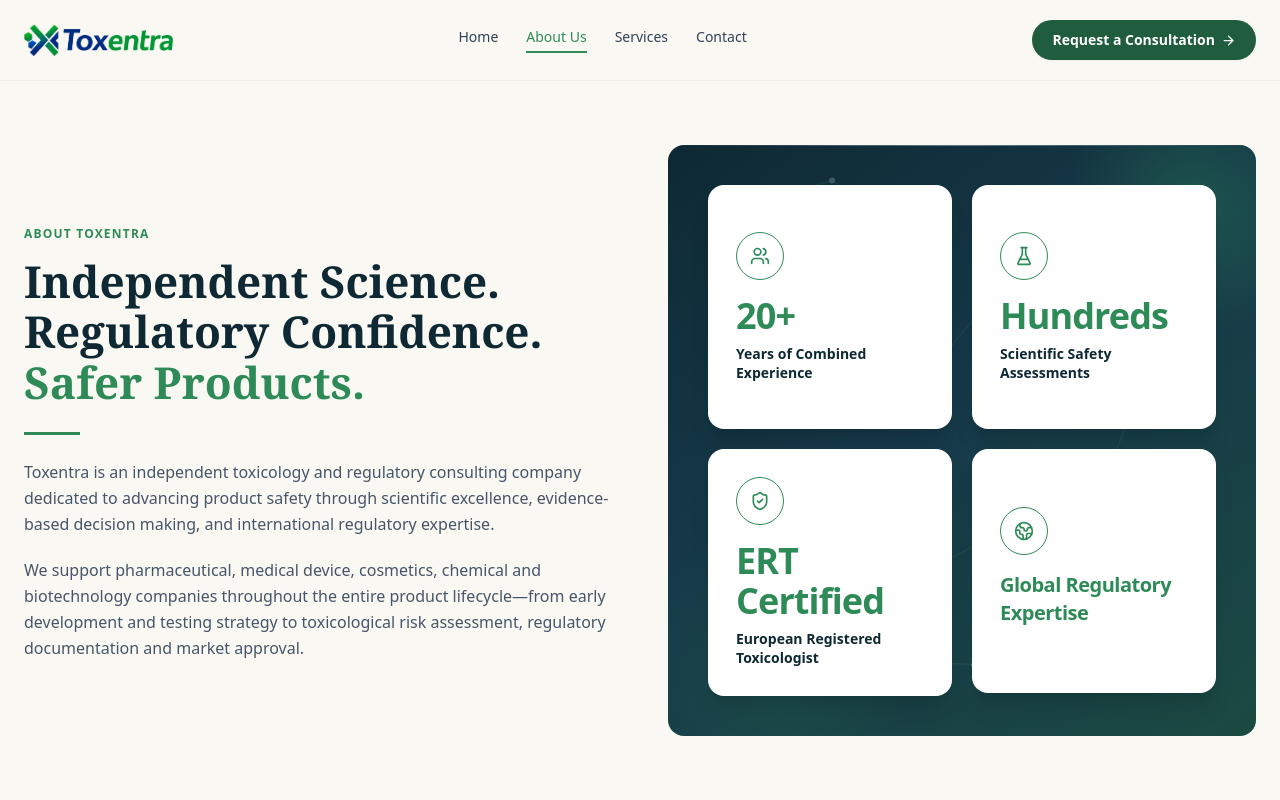
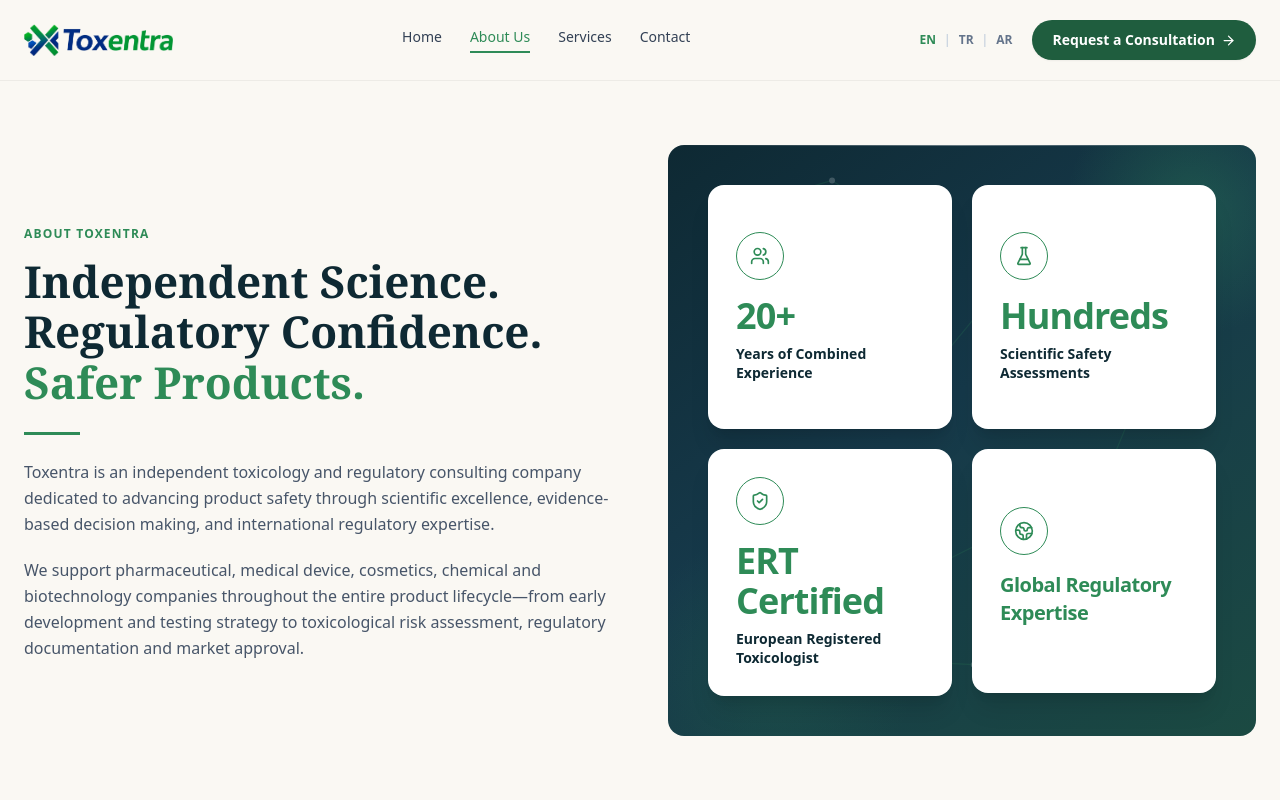
Before and after one commit to shandesipahi/Toxentra-Website, a Next.js app: page /about in a window 1280 px wide. Shown: the top 800 px of the page. Built offline with nearby package versions, Linux system fonts and the light colour scheme.

Commit message:
Update Navbar.js

```diff
--- a/components/Navbar.js
+++ b/components/Navbar.js
@@ -2,30 +2,72 @@
 
 import { useState } from "react";
 import Link from "next/link";
+import { usePathname } from "next/navigation";
 import { Menu, X, ArrowRight } from "lucide-react";
 import { LogoDark } from "./Logo";
 
-const navLinks = [
-  { label: "Home", href: "/" },
-  { label: "About Us", href: "/about" },
-  { label: "Services", href: "/services" },
-  { label: "Contact", href: "/contact" },
-];
+const NAV_IDS = ["home", "about", "services", "contact"];
+const PATHS = { home: "", about: "/about", services: "/services", contact: "/contact" };
 
-export default function Navbar({ active }) {
+const LABELS = {
+  en: { home: "Home", about: "About Us", services: "Services", contact: "Contact", cta: "Request a Consultation" },
+  tr: { home: "Ana Sayfa", about: "Hakkımızda", services: "Hizmetler", contact: "İletişim", cta: "Danışmanlık Talep Edin" },
+  ar: { home: "الرئيسية", about: "من نحن", services: "الخدمات", contact: "اتصل بنا", cta: "اطلب استشارة" },
+};
+
+// Backward-compatible: old pages pass full English labels (e.g. "About Us"),
+// new locale pages pass stable ids (e.g. "about").
+const LEGACY_MAP = { Home: "home", "About Us": "about", Services: "services", Contact: "contact" };
+function normalize(active) {
+  if (!active) return "";
+  return LEGACY_MAP[active] || active.toLowerCase();
+}
+
+function stripLocale(path) {
+  if (!path) return "/";
+  if (path.startsWith("/tr")) return path.slice(3) || "/";
+  if (path.startsWith("/ar")) return path.slice(3) || "/";
+  return path;
+}
+
+export default function Navbar({ active, locale = "en" }) {
   const [menuOpen, setMenuOpen] = useState(false);
+  const pathname = usePathname();
+  const t = LABELS[locale] || LABELS.en;
+  const prefix = locale === "en" ? "" : `/${locale}`;
+  const activeId = normalize(active);
+  const basePath = stripLocale(pathname);
+  const basePathForLink = basePath === "/" ? "" : basePath;
+
+  const navLinks = NAV_IDS.map((id) => ({
+    id,
+    label: t[id],
+    href: `${prefix}${PATHS[id]}` || "/",
+  }));
+
+  const switcher = (
+    <div className="flex items-center gap-2 text-xs font-semibold text-slate-500">
+      <Link href={basePathForLink || "/"} className={locale === "en" ? "text-green" : "hover:text-navy"}>EN</Link>
+      <span className="text-slate-300">|</span>
+      <Link href={`/tr${basePathForLink}`} className={locale === "tr" ? "text-green" : "hover:text-navy"}>TR</Link>
+      <span className="text-slate-300">|</span>
+      <Link href={`/ar${basePathForLink}`} className={locale === "ar" ? "text-green" : "hover:text-navy"}>AR</Link>
+    </div>
+  );
 
   return (
     <header className="sticky top-0 z-50 bg-cream/95 backdrop-blur border-b border-black/5">
-      <div className="max-w-7xl mx-auto px-6 h-20 flex items-center justify-between">
-        <LogoDark />
+      <div className="max-w-7xl mx-auto px-6 h-20 flex items-center justify-between gap-4">
+        <Link href={prefix || "/"} aria-label="Home">
+          <LogoDark />
+        </Link>
         <nav className="hidden lg:flex items-center gap-7">
           {navLinks.map((l) => (
             <Link
-              key={l.label}
+              key={l.id}
               href={l.href}
               className={`flex items-center gap-1 text-sm font-medium transition-colors pb-1 border-b-2 ${
-                active === l.label
+                activeId === l.id
                   ? "text-green border-green"
                   : "text-slate-700 border-transparent hover:text-navy"
               }`}
@@ -34,12 +76,15 @@
             </Link>
           ))}
         </nav>
-        <Link
-          href="/contact"
-          className="hidden lg:inline-flex items-center gap-1.5 rounded-full px-5 py-2.5 text-sm font-semibold text-white shadow-sm transition-transform hover:scale-[1.03] bg-green-dark"
-        >
-          Request a Consultation <ArrowRight size={15} />
-        </Link>
+        <div className="hidden lg:flex items-center gap-5">
+          {switcher}
+          <Link
+            href={`${prefix}/contact`}
+            className="inline-flex items-center gap-1.5 rounded-full px-5 py-2.5 text-sm font-semibold text-white shadow-sm transition-transform hover:scale-[1.03] bg-green-dark"
+          >
+            {t.cta} <ArrowRight size={15} />
+          </Link>
+        </div>
         <button
           className="lg:hidden p-2 text-navy"
           onClick={() => setMenuOpen((v) => !v)}
@@ -52,21 +97,22 @@
         <div className="lg:hidden border-t border-black/5 px-6 py-4 flex flex-col gap-4">
           {navLinks.map((l) => (
             <Link
-              key={l.label}
+              key={l.id}
               href={l.href}
               onClick={() => setMenuOpen(false)}
-              className={`text-sm font-medium ${active === l.label ? "text-green" : "text-slate-700"}`}
+              className={`text-sm font-medium ${activeId === l.id ? "text-green" : "text-slate-700"}`}
             >
               {l.label}
             </Link>
           ))}
           <Link
-            href="/contact"
+            href={`${prefix}/contact`}
             onClick={() => setMenuOpen(false)}
             className="inline-flex justify-center rounded-full px-5 py-2.5 text-sm font-semibold text-white bg-green-dark"
           >
-            Request a Consultation
+            {t.cta}
           </Link>
+          <div className="pt-2 border-t border-black/5">{switcher}</div>
         </div>
       )}
     </header>
```
